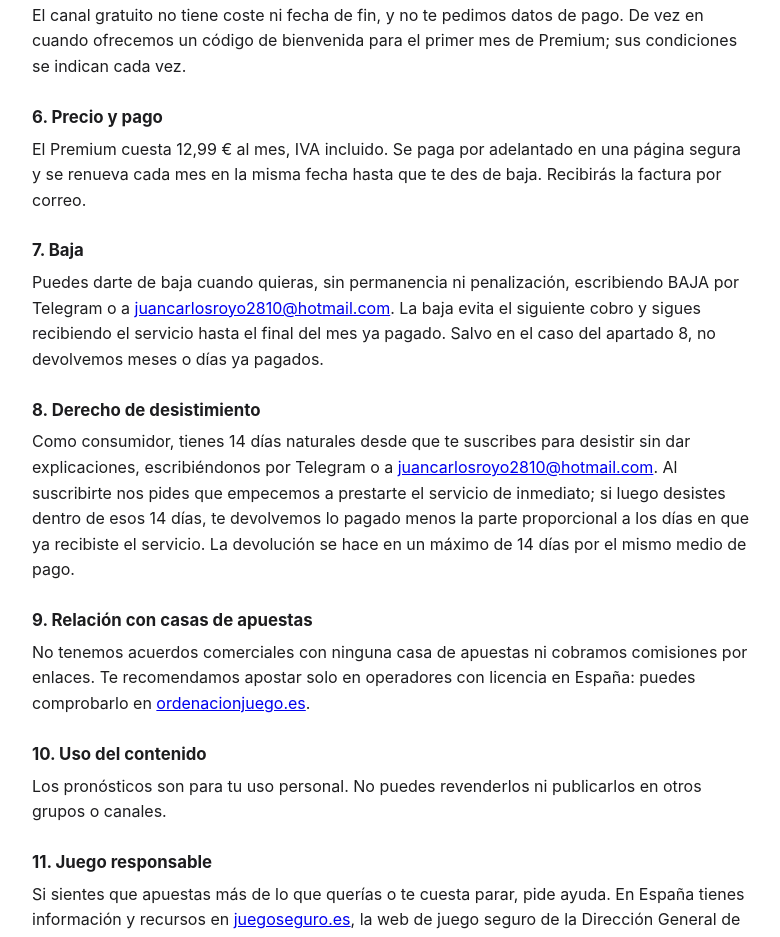
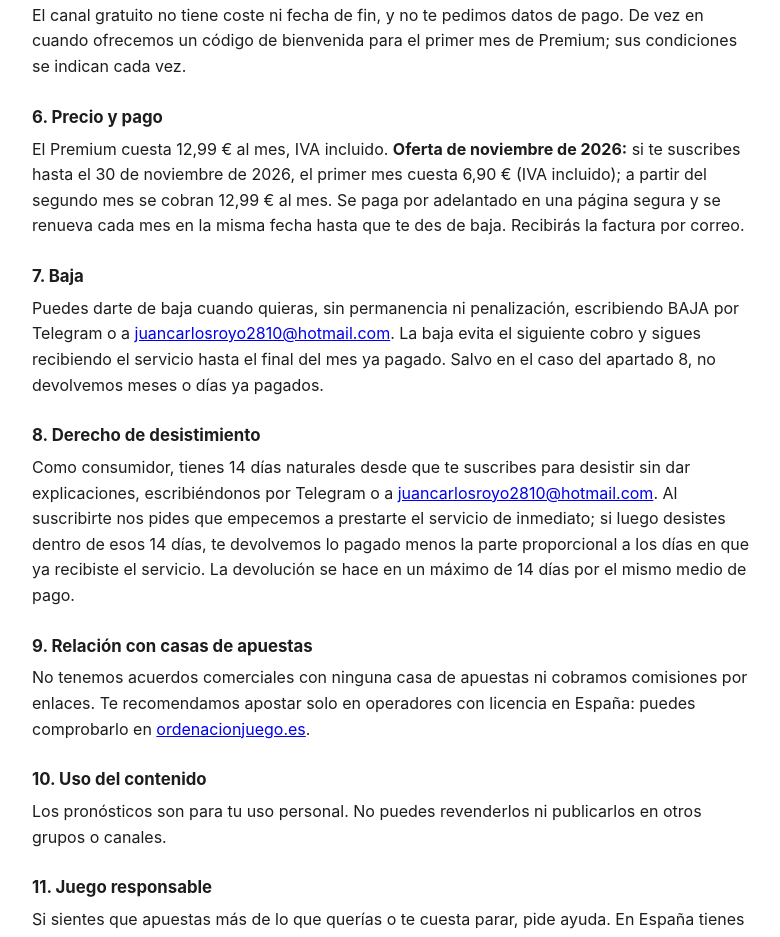
Before and after one commit to juan-creator83/jctips, a plain HTML site: page privacidad.html in a window 1280 px wide. Shown: the part 2924-3861 px from the top of the page, without its empty margins (248-1028 px from the left). Drawn offline with Linux system fonts and the light colour scheme.

Commit message:
Condiciones: oferta de noviembre (primer mes 6,90 €)

```diff
--- a/privacidad.html
+++ b/privacidad.html
@@ -107,7 +107,7 @@
   <p>El canal gratuito no tiene coste ni fecha de fin, y no te pedimos datos de pago. De vez en cuando ofrecemos un código de bienvenida para el primer mes de Premium; sus condiciones se indican cada vez.</p>
 
   <h3>6. Precio y pago</h3>
-  <p>El Premium cuesta 12,99 € al mes, IVA incluido. Se paga por adelantado en una página segura y se renueva cada mes en la misma fecha hasta que te des de baja. Recibirás la factura por correo.</p>
+  <p>El Premium cuesta 12,99 € al mes, IVA incluido. <strong>Oferta de noviembre de 2026:</strong> si te suscribes hasta el 30 de noviembre de 2026, el primer mes cuesta 6,90 € (IVA incluido); a partir del segundo mes se cobran 12,99 € al mes. Se paga por adelantado en una página segura y se renueva cada mes en la misma fecha hasta que te des de baja. Recibirás la factura por correo.</p>
 
   <h3>7. Baja</h3>
   <p>Puedes darte de baja cuando quieras, sin permanencia ni penalización, escribiendo BAJA por Telegram o a <a href="mailto:juancarlosroyo2810@hotmail.com">juancarlosroyo2810@hotmail.com</a>. La baja evita el siguiente cobro y sigues recibiendo el servicio hasta el final del mes ya pagado. Salvo en el caso del apartado 8, no devolvemos meses o días ya pagados.</p>
```
